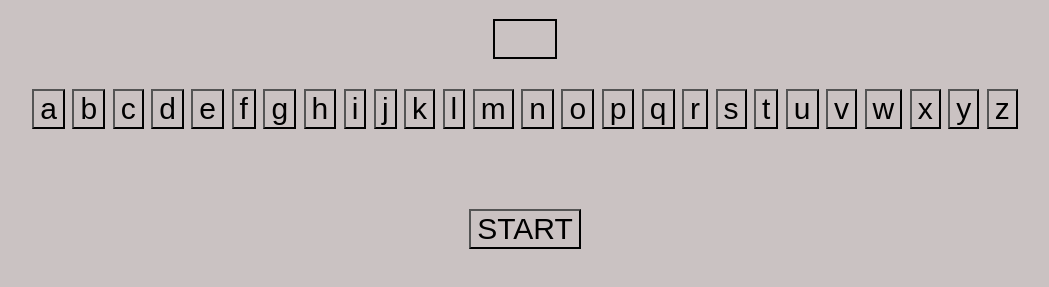
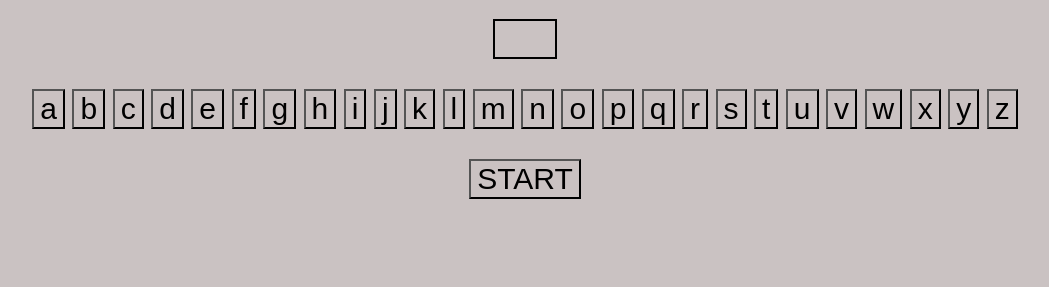
Before and after one commit to mcgidoug/js-hangman, a website with bundled scripts: page index.html in a window 1280 px wide. Shown: the part 345-632 px from the top of the page, without its empty margins (115-1164 px from the left). Built offline with nearby package versions, Linux system fonts and the light colour scheme.

Commit message:
changed margin top on start button

```diff
--- a/style.css
+++ b/style.css
@@ -35,6 +35,6 @@
 }
 
 #start-button {
-  margin-top: 2rem;
+  margin-top: 10px;
   cursor: pointer;
 }
```
